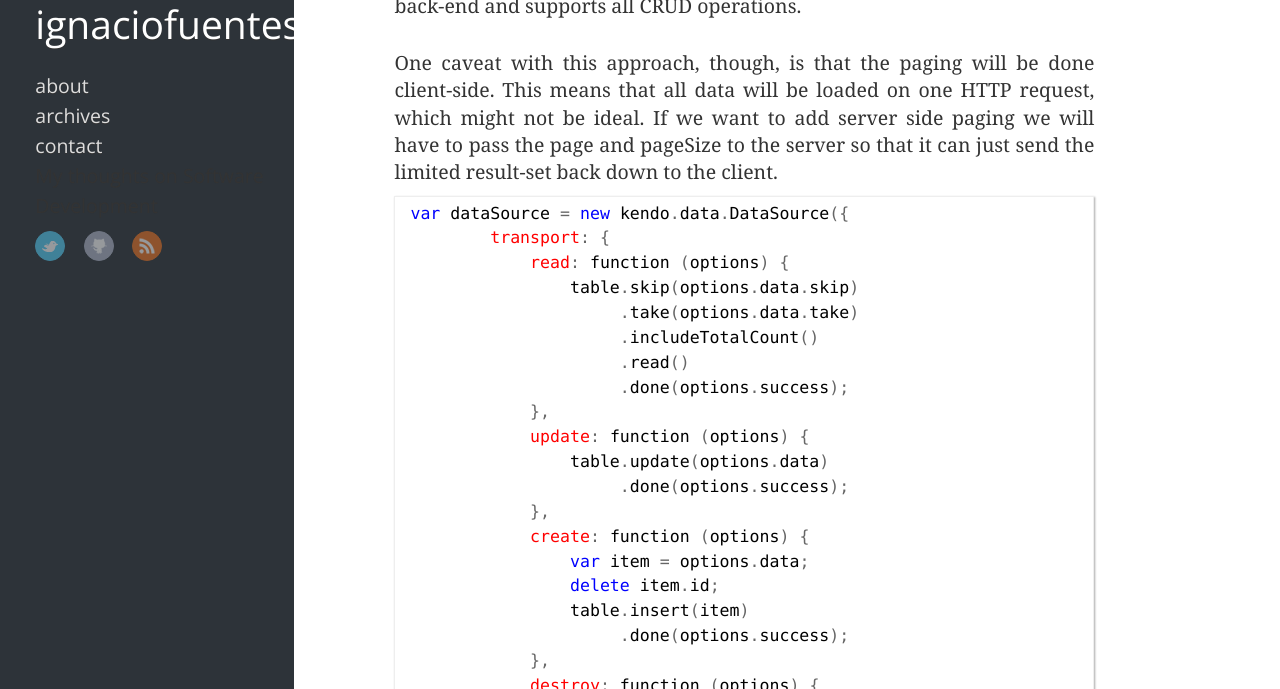
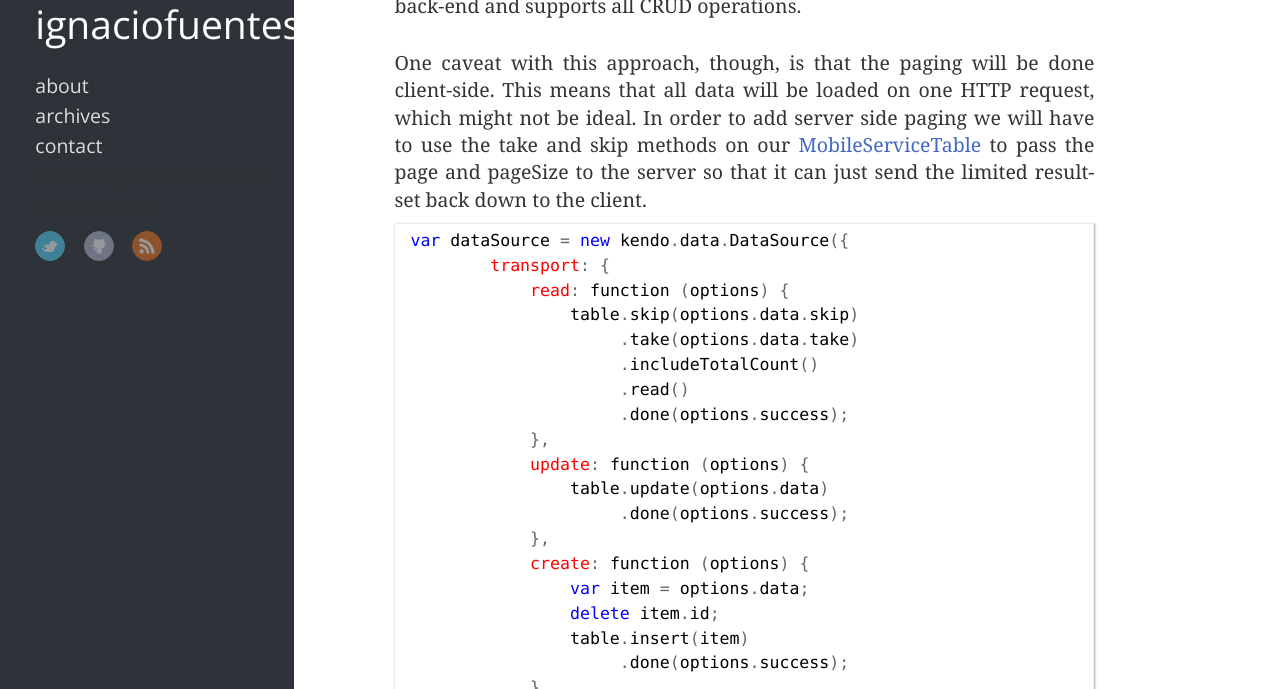
Before and after one commit to ignaciofuentes/ignaciofuentes.github.io, a Jekyll site: the page built from _posts/2014-01-20-zumo-kendo.markdown, in a window 1280 px wide and 900 px high, scrolled down 2244 px, cut to the strip 211-900 px from the top of the window. Built offline with Jekyll 4.4.1, drawn with Linux system fonts in a browser that asks for light colours; nearby versions of some CDN libraries; Markdown is read by kramdown in place of the engine named in the settings; comment, search, counter and statistics services are not loaded; some of the changed text lies outside the part shown.

Commit message:
mobile service table

````diff
--- a/_posts/2014-01-20-zumo-kendo.markdown
+++ b/_posts/2014-01-20-zumo-kendo.markdown
@@ -39,7 +39,7 @@ $("#grid").kendoGrid(
 ```
 
 The Kendo Grid itself is very easy to set-up. Most of the configuration necessary to work with the back-end will reside on the dataSource property.
-if we want to write as little code as possible to get this working we simply need to make use of the ZUMO SDK and override the transport methods on the Kendo DataSource
+If we want to write as little code as possible to get this working we simply need to make use of the ZUMO SDK and override the transport methods on the Kendo DataSource
 
 
 ```javascript
@@ -85,7 +85,7 @@ var dataSource = new kendo.data.DataSource({
 That's it, we now have a Video Games Grid that loads data from our ZUMO back-end and supports all CRUD operations.
 
 One caveat with this approach, though, is that the paging will be done client-side. This means that all data will be loaded on one HTTP request, which might not be ideal.
-If we want to add server side paging we will have to pass the page and pageSize to the server so that it can just send the limited result-set back down to the client.
+In order to add server side paging we will have to use the take and skip methods on our [MobileServiceTable](http://msdn.microsoft.com/en-us/library/windowsazure/jj554210.aspx) to pass the page and pageSize to the server so that it can just send the limited result-set back down to the client.
 
 
 ```javascript
````
